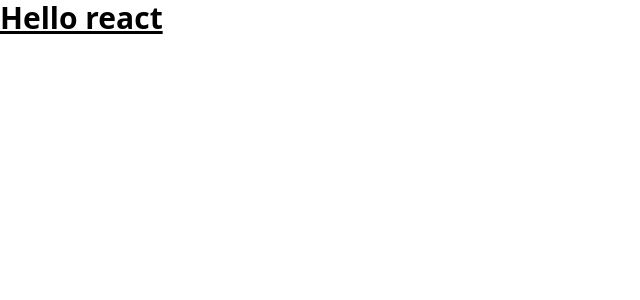
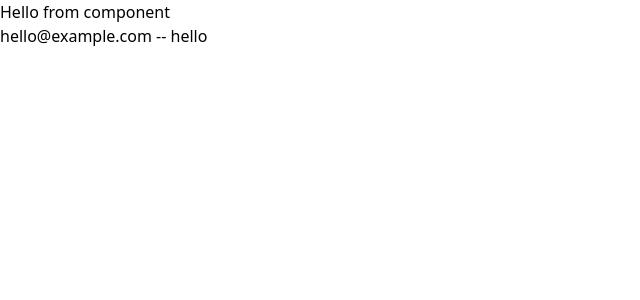
Before and after one commit to jkasalt/hoshii-mail, a React (Vite) app: page / in a window 1280 px wide. Shown: the top 300 px of the page, without its empty margins (0-640 px from the left). Built offline with nearby package versions, Linux system fonts and the light colour scheme.

Commit message:
first component

```diff
--- a/src/App.tsx
+++ b/src/App.tsx
@@ -1,5 +1,7 @@
+import EmailThreadDisplay from "./components/EmailThreadDisplay";
+import fakeData from "./fake-data";
 function App() {
-  return <p className="text-3xl font-bold underline">Hello react</p>;
+  return <EmailThreadDisplay emailThreads={fakeData} />;
 }
 
 export default App;
--- /dev/null
+++ b/src/components/EmailThreadDisplay.tsx
@@ -0,0 +1,22 @@
+import type { EmailThread } from "../types/EmailThread";
+
+type EmailThreadDisplayProps = {
+  emailThreads: EmailThread[];
+};
+
+export default function EmailThreadDisplay({
+  emailThreads,
+}: EmailThreadDisplayProps) {
+  return (
+    <>
+      <p>Hello from component</p>
+      <ul>
+        {emailThreads.map((t) => (
+          <li key={t.emails[0].timestamp}>
+            {t.sender} -- {t.subject}
+          </li>
+        ))}
+      </ul>
+    </>
+  );
+}
--- /dev/null
+++ b/src/fake-data.ts
@@ -0,0 +1,17 @@
+import type { EmailThread } from "./types/EmailThread";
+
+const fakeData: EmailThread[] = [
+  {
+    sender: "hello@example.com",
+    subject: "hello",
+    emails: [
+      {
+        sender: "hello@example.com",
+        timestamp: "1234",
+        body: "hello hello",
+      },
+    ],
+  },
+];
+
+export default fakeData;
--- /dev/null
+++ b/src/types/Email.d.ts
@@ -0,0 +1,5 @@
+export type Email = {
+  sender: string;
+  timestamp: string;
+  body: string;
+};
--- /dev/null
+++ b/src/types/EmailThread.d.ts
@@ -0,0 +1,5 @@
+export type EmailThread = {
+  sender: string;
+  subject: string;
+  emails: Email[];
+};
```
Also changed, not shown: 1 other file (tests, documents, lock files or other folders).
